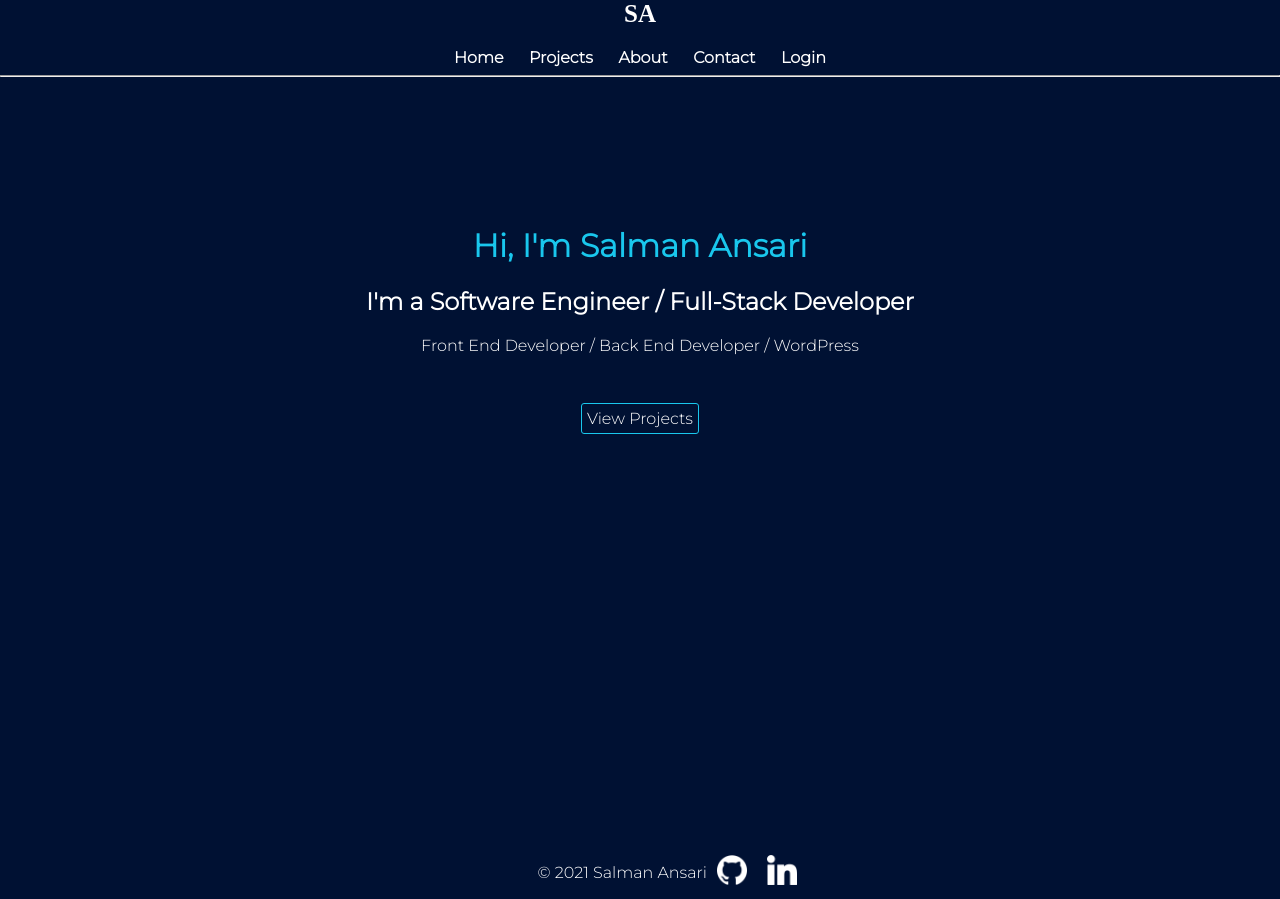
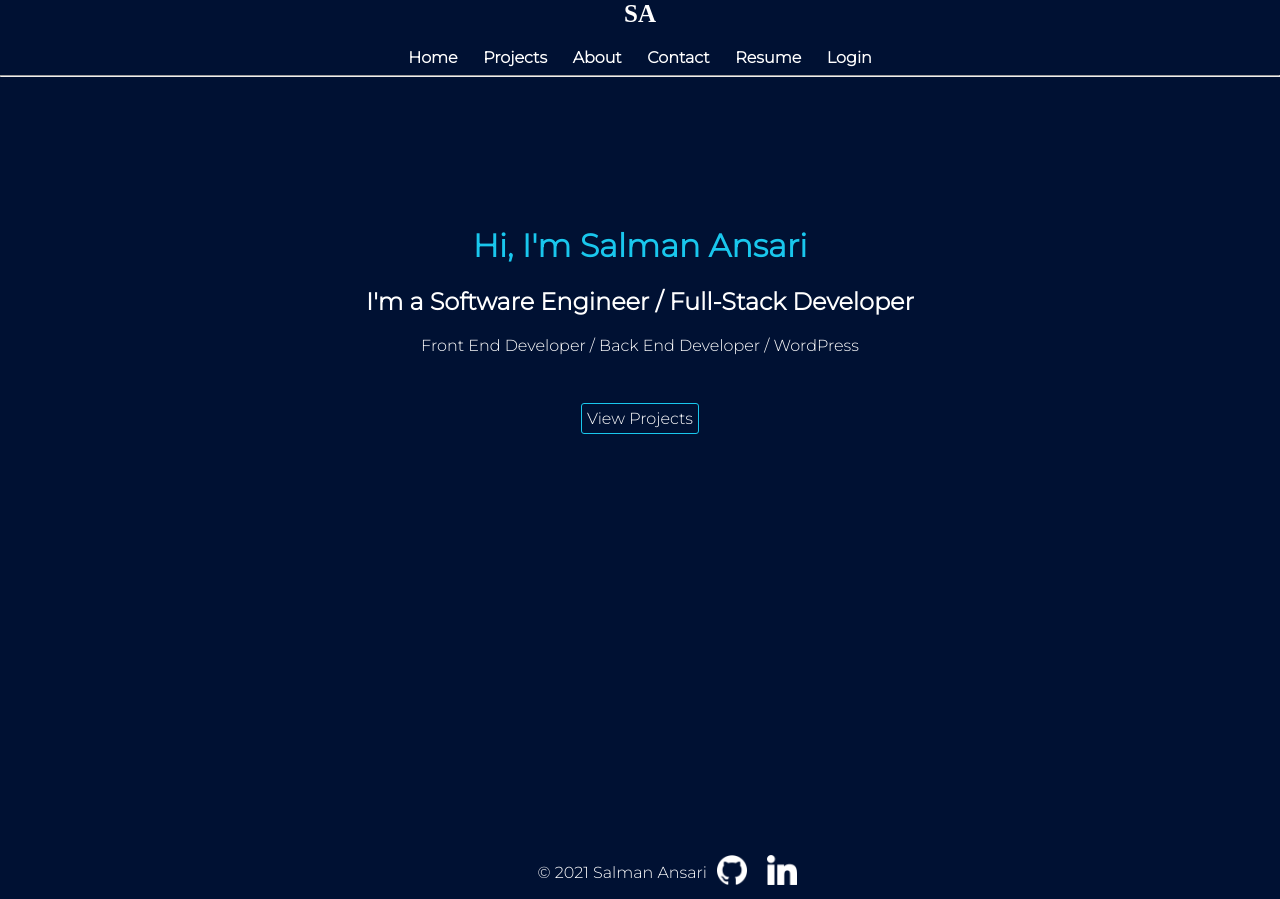
Before and after one commit to ansarisalmansaa/portfolio, a React (Create React App) app in the folder client/: page / in a window 1280 px wide. Built offline with nearby package versions, Linux system fonts and the light colour scheme; a web font is replaced by a local one.

Commit message:
Added Resume Link To navbar

```diff
--- a/client/src/screens/Layout/Navbar/Navbar.jsx
+++ b/client/src/screens/Layout/Navbar/Navbar.jsx
@@ -45,6 +45,7 @@ function Navbar() {
               <a href="/projects">Projects</a>
               <a href="/about">About</a>
               <a href="/contact">Contact</a>
+              <a href="/resume">Resume</a>
               <a href="/login">Login</a>{" "}
             </>
           )}
```
